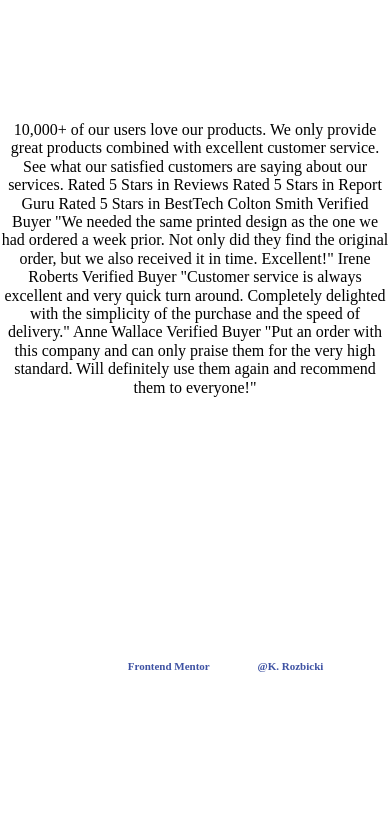
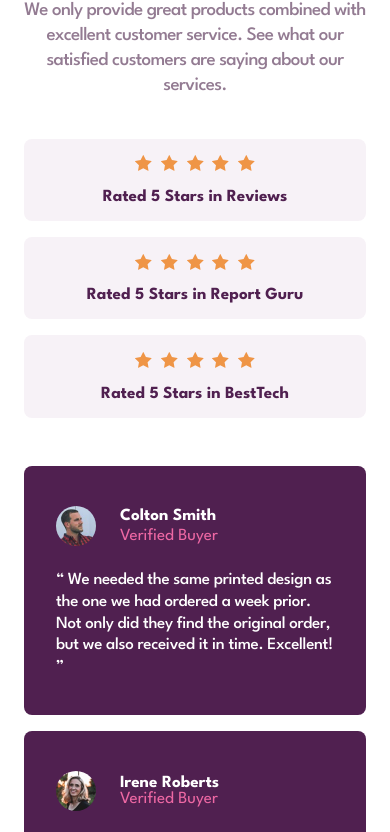
Before and after one commit to KrzysztofRozbicki/fem-challenge-11, a plain HTML site: page index.html in a window 390 px wide. Shown: the part 163-995 px from the top of the page. Before the commit the page ends 844 px from the top, so only its background shows below. Drawn offline with Linux system fonts and the light colour scheme.

Commit message:
Mobile first final draft v 0.5

```diff
--- a/index.html
+++ b/index.html
@@ -10,29 +10,112 @@
 
     <link rel="icon" type="image/png" sizes="32x32" href="./images/favicon-32x32.png" />
 
+    <link rel="preconnect" href="https://fonts.googleapis.com" />
+    <link rel="preconnect" href="https://fonts.gstatic.com" crossorigin />
+    <link
+      href="https://fonts.googleapis.com/css2?family=League+Spartan:wght@400;500;700&display=swap"
+      rel="stylesheet"
+    />
     <title>Frontend Mentor | Social proof section</title>
-
-    <!-- Feel free to remove these styles or customise in your own stylesheet 👍 -->
-    <style>
-      .attribution {
-        font-size: 11px;
-        text-align: center;
-      }
-      .attribution a {
-        color: hsl(228, 45%, 44%);
-      }
-    </style>
   </head>
   <body>
-    10,000+ of our users love our products. We only provide great products combined with excellent
-    customer service. See what our satisfied customers are saying about our services. Rated 5 Stars
-    in Reviews Rated 5 Stars in Report Guru Rated 5 Stars in BestTech Colton Smith Verified Buyer
-    "We needed the same printed design as the one we had ordered a week prior. Not only did they
-    find the original order, but we also received it in time. Excellent!" Irene Roberts Verified
-    Buyer "Customer service is always excellent and very quick turn around. Completely delighted
-    with the simplicity of the purchase and the speed of delivery." Anne Wallace Verified Buyer "Put
-    an order with this company and can only praise them for the very high standard. Will definitely
-    use them again and recommend them to everyone!"
+    <main class="wrapper">
+      <section class="hero">
+        <div class="hero__main">
+          <h1 class="hero__main__header header-700">10,000+ of our users love our products.</h1>
+          <p class="text-600">
+            We only provide great products combined with excellent customer service. See what our
+            satisfied customers are saying about our services.
+          </p>
+        </div>
+        <div class="hero__rating">
+          <div class="hero__rating__box">
+            <div class="hero__rating__stars">
+              <img src="./images/icon-star.svg" alt="star" />
+              <img src="./images/icon-star.svg" alt="star" />
+              <img src="./images/icon-star.svg" alt="star" />
+              <img src="./images/icon-star.svg" alt="star" />
+              <img src="./images/icon-star.svg" alt="star" />
+            </div>
+            <p class="text-500 text-500--rating">Rated 5 Stars in Reviews</p>
+          </div>
+          <div class="hero__rating__box">
+            <div class="hero__rating__stars">
+              <img src="./images/icon-star.svg" alt="star" />
+              <img src="./images/icon-star.svg" alt="star" />
+              <img src="./images/icon-star.svg" alt="star" />
+              <img src="./images/icon-star.svg" alt="star" />
+              <img src="./images/icon-star.svg" alt="star" />
+            </div>
+            <p class="text-500 text-500--rating">Rated 5 Stars in Report Guru</p>
+          </div>
+          <div class="hero__rating__box">
+            <div class="hero__rating__stars">
+              <img src="./images/icon-star.svg" alt="star" />
+              <img src="./images/icon-star.svg" alt="star" />
+              <img src="./images/icon-star.svg" alt="star" />
+              <img src="./images/icon-star.svg" alt="star" />
+              <img src="./images/icon-star.svg" alt="star" />
+            </div>
+            <p class="text-500 text-500--rating">Rated 5 Stars in BestTech</p>
+          </div>
+        </div>
+      </section>
+
+      <section class="review">
+        <div class="review__box">
+          <div class="review__header">
+            <img
+              class="review__photo"
+              src="./images/image-colton.jpg"
+              alt="Portrait of man - Colton"
+            />
+            <div>
+              <h2 class="review__person text-500 text-500--name">Colton Smith</h2>
+              <p class="text-500 text-500--position">Verified Buyer</p>
+            </div>
+          </div>
+          <p class="text-500">
+            “ We needed the same printed design as the one we had ordered a week prior. Not only did
+            they find the original order, but we also received it in time. Excellent! ”
+          </p>
+        </div>
+        <div class="review__box">
+          <div class="review__header">
+            <img
+              class="review__photo"
+              src="./images/image-irene.jpg"
+              alt="Portrait of woman - Irene"
+            />
+            <div>
+              <h2 class="text-500 text-500--name">Irene Roberts</h2>
+              <p class="text-500 text-500--position">Verified Buyer</p>
+            </div>
+          </div>
+          <p class="text-500">
+            “ Customer service is always excellent and very quick turn around. Completely delighted
+            with the simplicity of the purchase and the speed of delivery.”
+          </p>
+        </div>
+        <div class="review__box">
+          <div class="review__header">
+            <img
+              class="review__photo"
+              src="./images/image-anne.jpg"
+              alt="Portrait of woman - Anne"
+            />
+            <div>
+              <h2 class="text-500 text-500--name">Anne Wallace</h2>
+              <p class="text-500 text-500--position">Verified Buyer</p>
+            </div>
+          </div>
+          <p class="text-500">
+            “ Put an order with this company and can only praise them for the very high standard.
+            Will definitely use them again and recommend them to everyone! ”
+          </p>
+        </div>
+      </section>
+    </main>
 
     <footer>
       <div class="attribution">
--- a/sass/main.scss
+++ b/sass/main.scss
@@ -10,5 +10,65 @@ body {
   align-items: center;
   min-height: 100vh;
   text-align: center;
-  background-color: var(--bg-primary-500);
+  background-color: var(--bg-primary-100);
 }
+
+.wrapper {
+  padding: 5.125rem 1.5rem;
+}
+
+.hero {
+  margin-bottom: 3rem;
+
+  &__main {
+    margin-bottom: 2.5rem;
+    &__header {
+      margin-bottom: 1rem;
+    }
+  }
+
+  &__rating {
+    display: flex;
+    flex-direction: column;
+    gap: 1rem;
+    &__box {
+      padding-block: 1rem;
+      background-color: var(--bg-primary-500);
+      border-radius: 0.5rem;
+    }
+    &__stars {
+      margin-bottom: 1rem;
+      & img {
+        margin-inline: 0.15rem;
+      }
+    }
+  }
+}
+
+.review {
+  display: flex;
+  flex-direction: column;
+  gap: 1rem;
+  text-align: left;
+  &__box {
+    padding: 2.5rem 2rem 2.25rem;
+    border-radius: 0.5rem;
+    background: var(--bg-primary-600);
+  }
+
+  &__header {
+    display: flex;
+    gap: 1.5rem;
+    align-items: center;
+    margin-bottom: 1.5rem;
+  }
+
+  &__photo {
+    border-radius: 50%;
+    width: 2.5rem;
+  }
+
+  &__person {
+    margin-bottom: 0.25rem;
+  }
+}
--- a/sass/utils/_typography.scss
+++ b/sass/utils/_typography.scss
@@ -7,21 +7,34 @@
   line-height: $line;
 }
 
-.header-500 {
-  @include text(var(--fs-600), var(--text-primary-600), 700, 1.24);
-  &__age {
-    color: var(--text-primary-500);
+.header-700 {
+  @include text(var(--fs-700), var(--text-primary-600), 700, 2rem);
+  letter-spacing: -1.43px;
+}
+
+.text-500 {
+  @include text(var(--fs-500), var(--text-primary-100), 500, 1.29);
+  letter-spacing: -0.3px;
+  &--name {
+    font-weight: 700;
+    line-height: 1rem;
+    letter-spacing: 0;
+  }
+  &--position {
+    color: var(--text-accent-500);
+    line-height: 1rem;
+    letter-spacing: 0;
     font-weight: 400;
+  }
+  &--rating {
+    font-weight: 700;
+    line-height: 1rem;
+    color: var(--text-primary-600);
+    letter-spacing: 0;
   }
 }
 
-.text-400 {
-  @include text(var(--fs-400), var(--text-primary-500), 400, 1.24);
-  letter-spacing: 1.5px;
-  margin-top: 0.375rem;
+.text-600 {
+  @include text(var(--fs-600), var(--text-primary-500), 500, 1.31);
+  letter-spacing: -0.63px;
 }
-
-.text-500 {
-  @include text(var(--fs-500), var(--text-primary-500), 400, 1.085);
-  margin-top: 0.75rem;
-}
--- a/sass/utils/_vars.scss
+++ b/sass/utils/_vars.scss
@@ -1,19 +1,26 @@
 :root {
-  --ff-primary: ;
+  --ff-primary: 'League Spartan', sans-serif;
 
-  --fs-300: 1rem;
-  --fs-400: 1rem;
-  --fs-500: 1rem;
-  --fs-600: 1rem;
+  --fs-300: 0.5rem;
+  --fs-500: 1.0625rem; //17px
+  --fs-600: 1.1875rem; //19px
+  --fs-700: 2.5rem; //40px
 
   --bg-primary-100: #ffffff;
-  --bg-primary-500: #ffffff;
-
-  --border-primary-500: #ffffff;
+  --bg-primary-500: #f7f2f7;
+  --bg-primary-600: var(--text-primary-600);
 
   --text-primary-100: #ffffff;
-  --text-primary-500: #ffffff;
-  --text-primary-600: #ffffff;
+  --text-primary-500: hsl(303, 10%, 53%);
+  --text-primary-600: hsl(300, 43%, 22%);
+
+  --text-accent-500: hsl(333, 80%, 67%);
 }
 
-$tablet-size: 48em;
+$desktop-size: 64 em;
+
+@media (min-width: $desktop-size) {
+  :root {
+    --fs-700: 3.5rem;
+  }
+}
```
Also changed, not shown: css/main.min.css, 2 other files.
